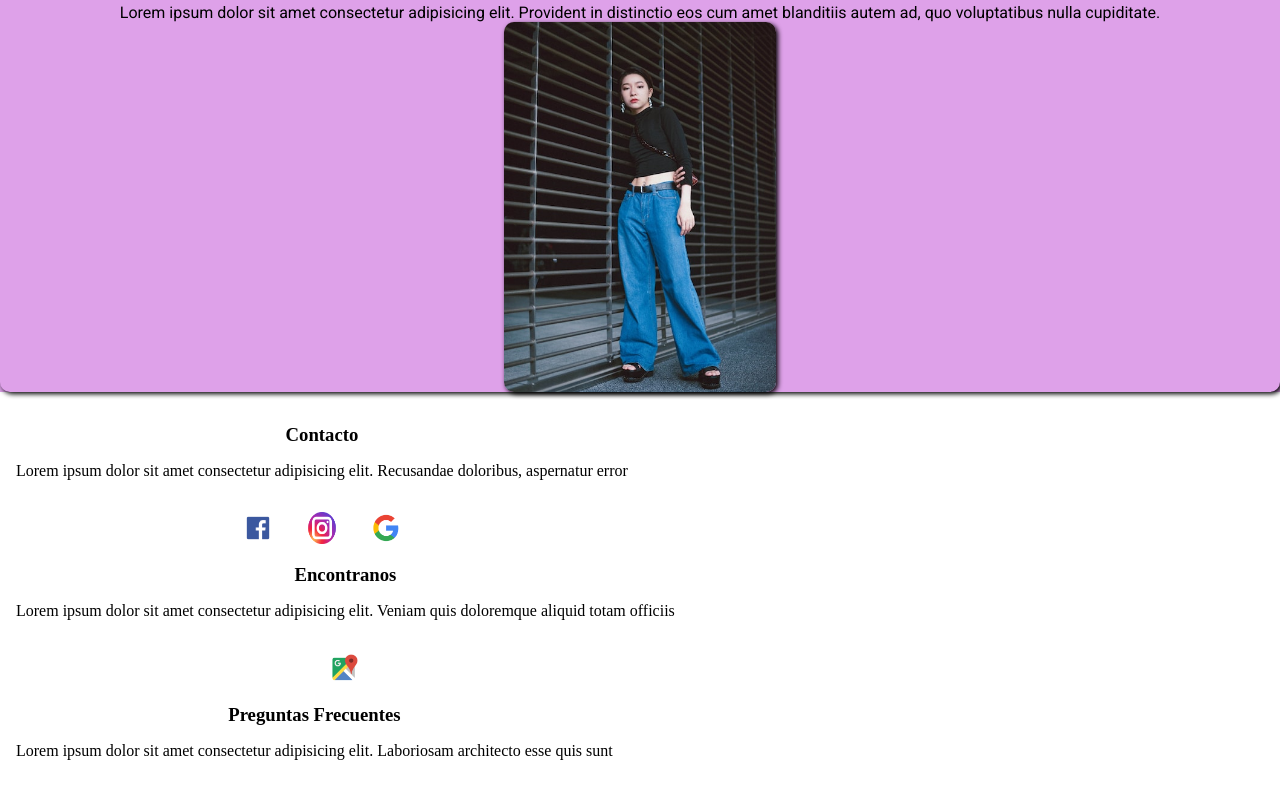
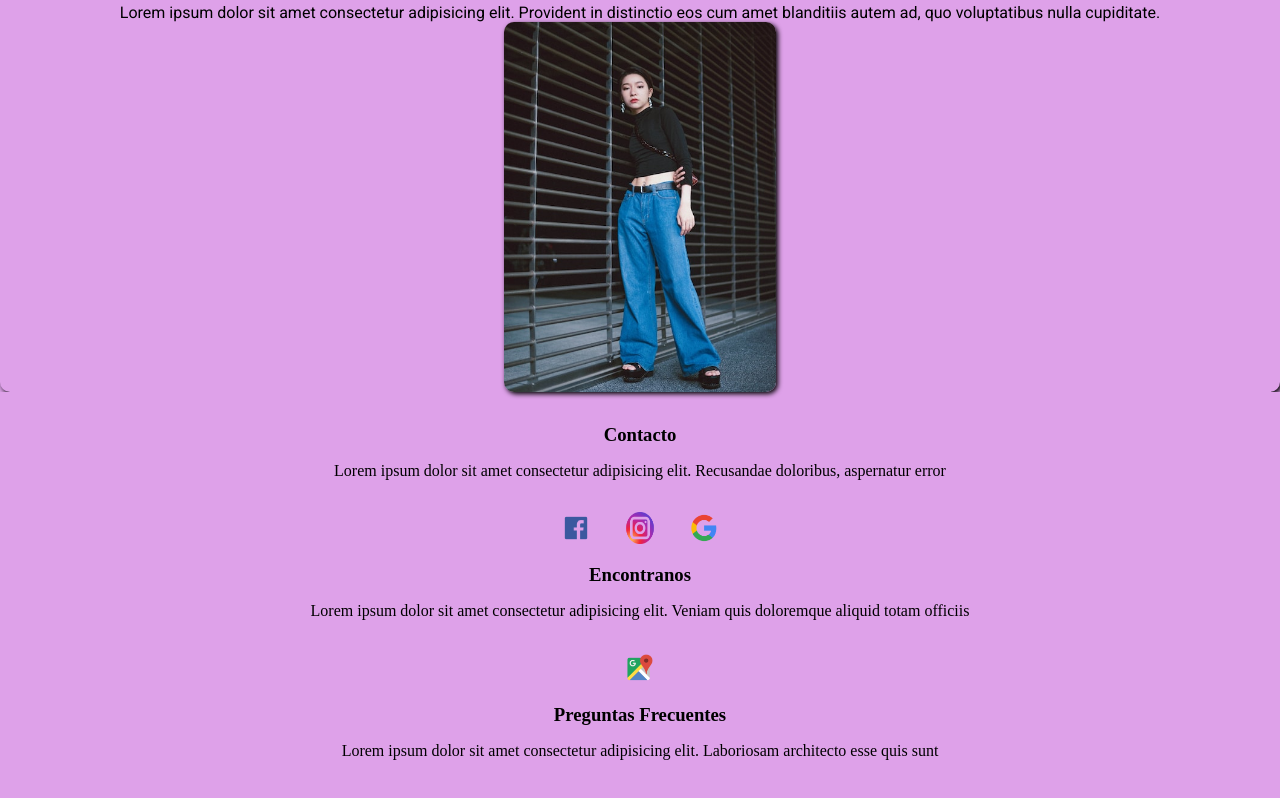
Before and after one commit to gabrielroque99/StreetLife-ProyectoFinal-GabrielRoque, a plain HTML site: page index.html in a window 1280 px wide. Shown: the part 611-1409 px from the top of the page. Drawn offline with Linux system fonts and the light colour scheme.

Commit message:
se añadio background color y posicionamiento al footer

```diff
--- a/scss/style.scss
+++ b/scss/style.scss
@@ -143,8 +143,9 @@ main {
 }
 .flexf {
     display: flex;
-    justify-content: space-around;
-    align-items: flex-start; // Alinea los elementos al principio de su sección
+    background-color:rgb(222, 161, 233);
+    justify-content: center;
+    align-items: center; // Alinea los elementos al principio de su sección
     padding: 2rem 0; // Espaciado vertical para mejorar la estética
 
     section {
```
Also changed, not shown: css/style.css.
